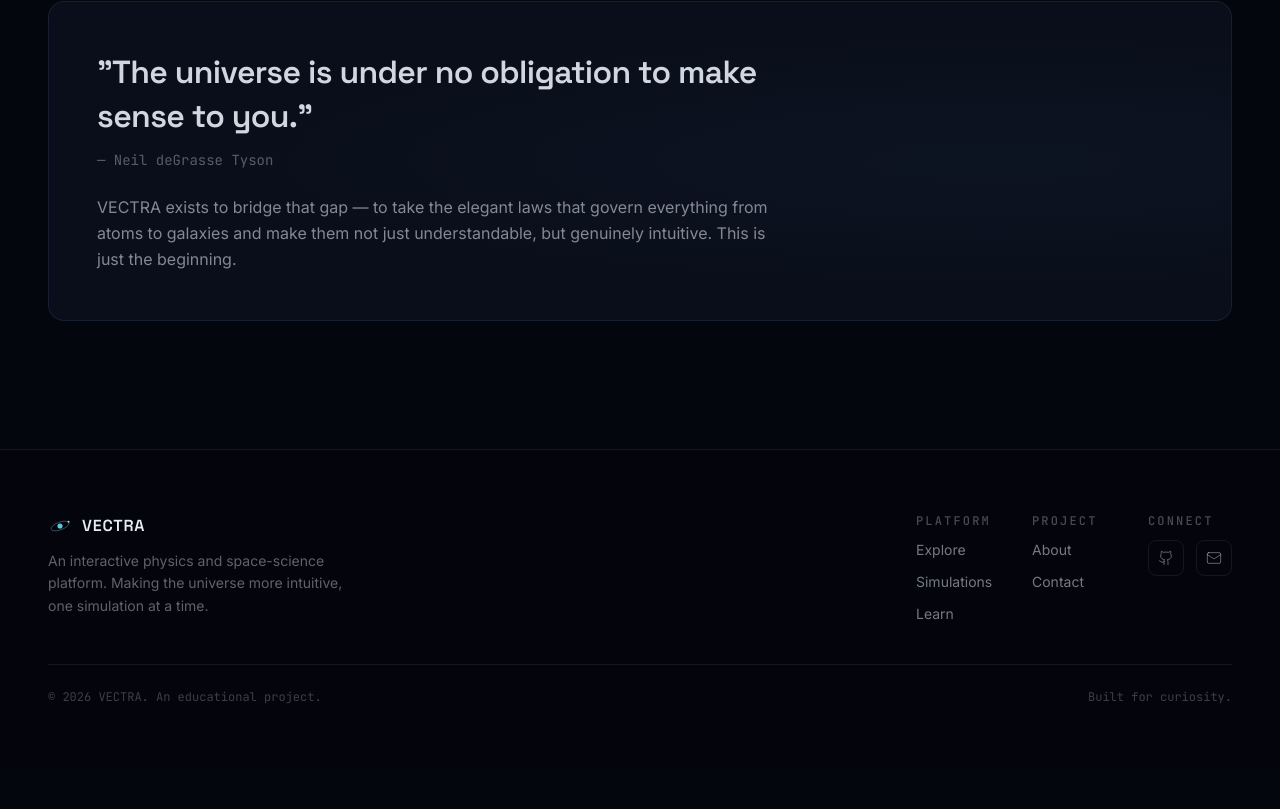
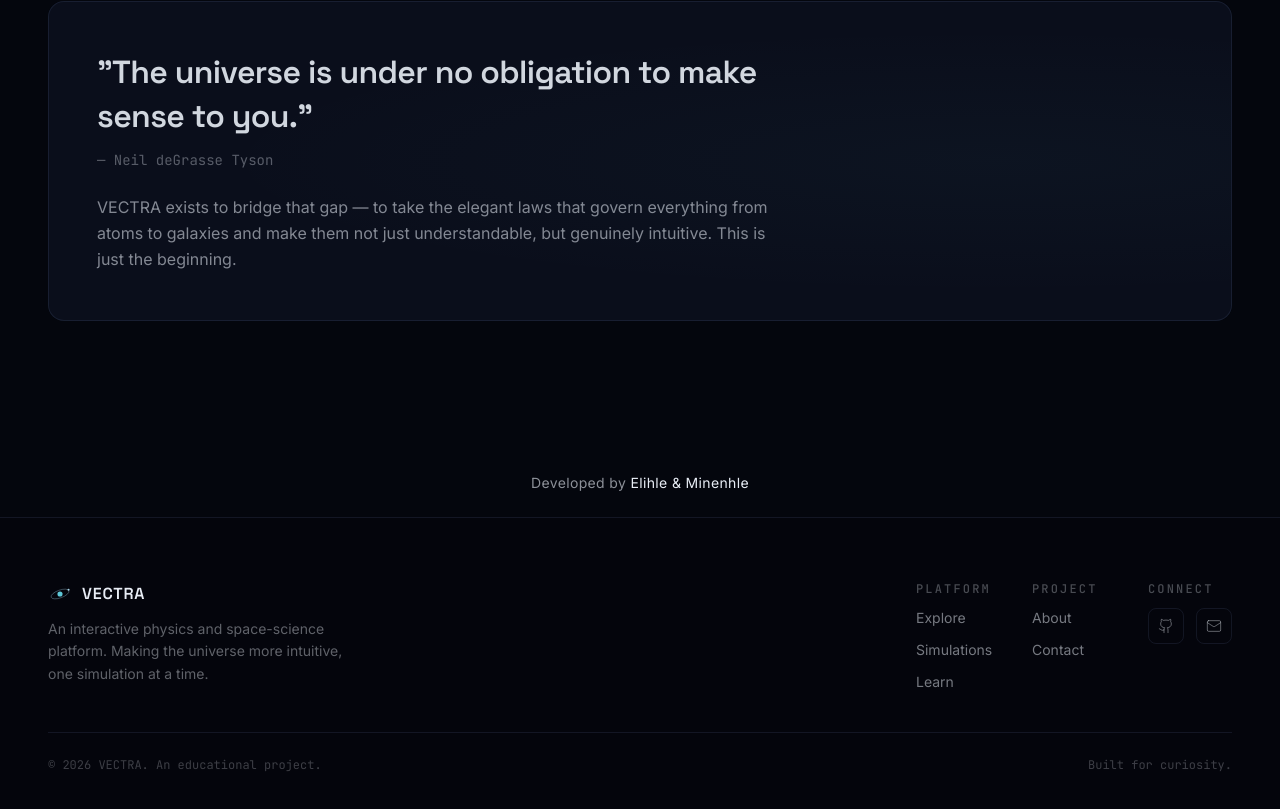
Before and after one commit to elihlehlophe663-eng/VECTRA-physics, a React (Vite) app: page / in a window 1280 px wide. Shown: the part 5596-6405 px from the top of the page. Before the commit the page ends 6365 px from the top, so only its background shows below. Built offline with nearby package versions, Linux system fonts and the light colour scheme.

Commit message:
Update HomePage.tsx

```diff
--- a/src/pages/HomePage.tsx
+++ b/src/pages/HomePage.tsx
@@ -17,6 +17,13 @@ export function HomePage() {
         <Learn />
         <About />
       </main>
+
+      <div className="py-6 text-center">
+        <p className="text-sm tracking-wide text-star-white/60">
+          Developed by <span className="text-star-white">Elihle & Minenhle</span>
+        </p>
+      </div>
+
       <Footer />
     </div>
   );
```
